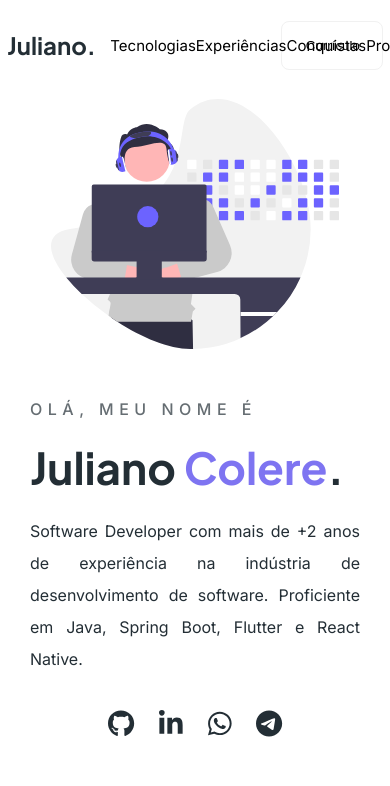
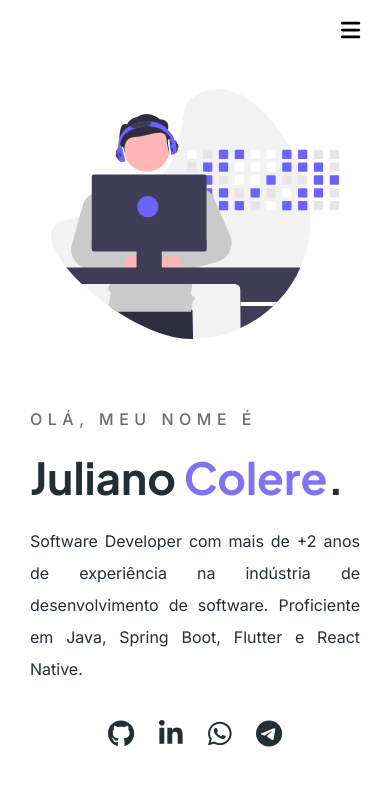
Before and after one commit to JulianoCCMoreira/react-portfolio, a React (Create React App) app: page / in a window 390 px wide. Shown: the top 786 px of the page. Built offline with nearby package versions, Linux system fonts and the light colour scheme.

Commit message:
Nav menu mobile

```diff
--- a/src/components/hero/hero.css
+++ b/src/components/hero/hero.css
@@ -68,7 +68,7 @@ strong {
 
   .heroImage {
     max-height: 250px;
-    margin-bottom: 50px;
+    margin-bottom: 70px;
   }
 
   .heroAbout {
--- a/src/components/navbar/Navbar.js
+++ b/src/components/navbar/Navbar.js
@@ -1,5 +1,8 @@
 import React from 'react';
 import './navbar.css'
+
+import { FontAwesomeIcon } from '@fortawesome/react-fontawesome';
+import {faBars} from "@fortawesome/free-solid-svg-icons"
 
 function Navbar() {
   return (
@@ -15,6 +18,8 @@ function Navbar() {
       </div>
 
       <button className='button'>Currículo</button>
+
+      <FontAwesomeIcon icon={faBars} className="menuIcon" />
     </nav>
   );
 }
--- a/src/components/navbar/navbar.css
+++ b/src/components/navbar/navbar.css
@@ -10,6 +10,10 @@
   position: fixed;
   width: 100%;
   top: 0px;
+}
+
+.menuIcon {
+  display: none;
 }
 
 .sections {
@@ -34,3 +38,21 @@
   border: 1px solid #7E74F1;
   color: #7e74f1e6;
 }
+
+@media only screen and (max-width:1000px) {
+  .sections, .button, .navbar h2 {
+    display: none;
+  }
+
+  .menuIcon {
+    display: block;
+    position: relative;
+    right: 30px;
+    height: 22px;
+  }
+
+  .navbar {
+    height: 20px;
+    justify-content: end;
+  }
+}
```
